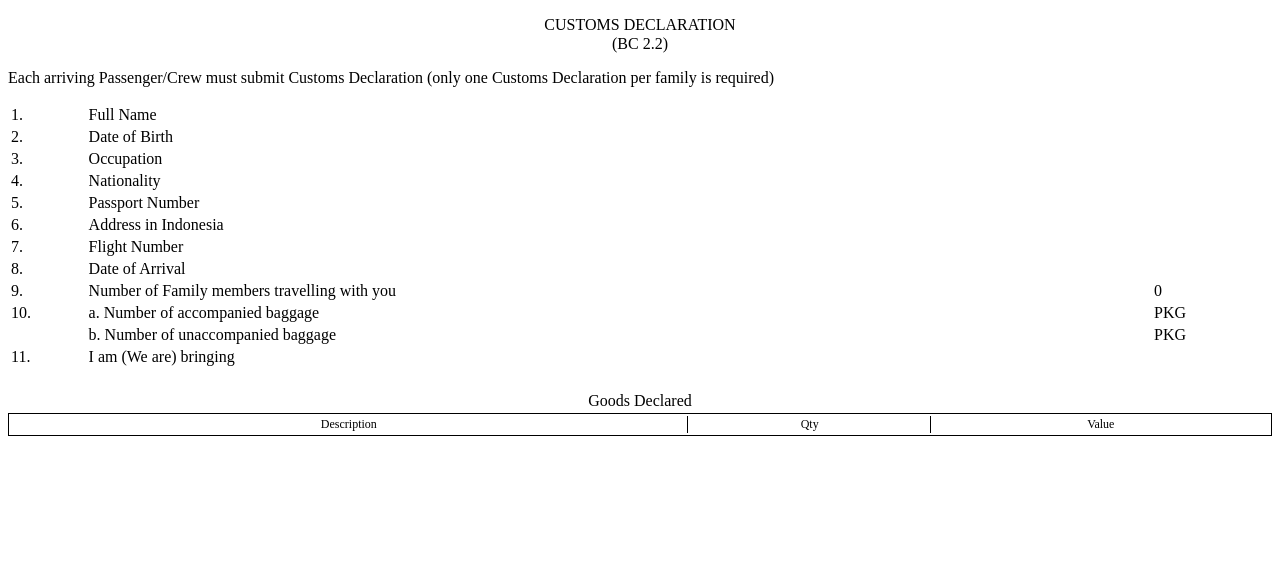
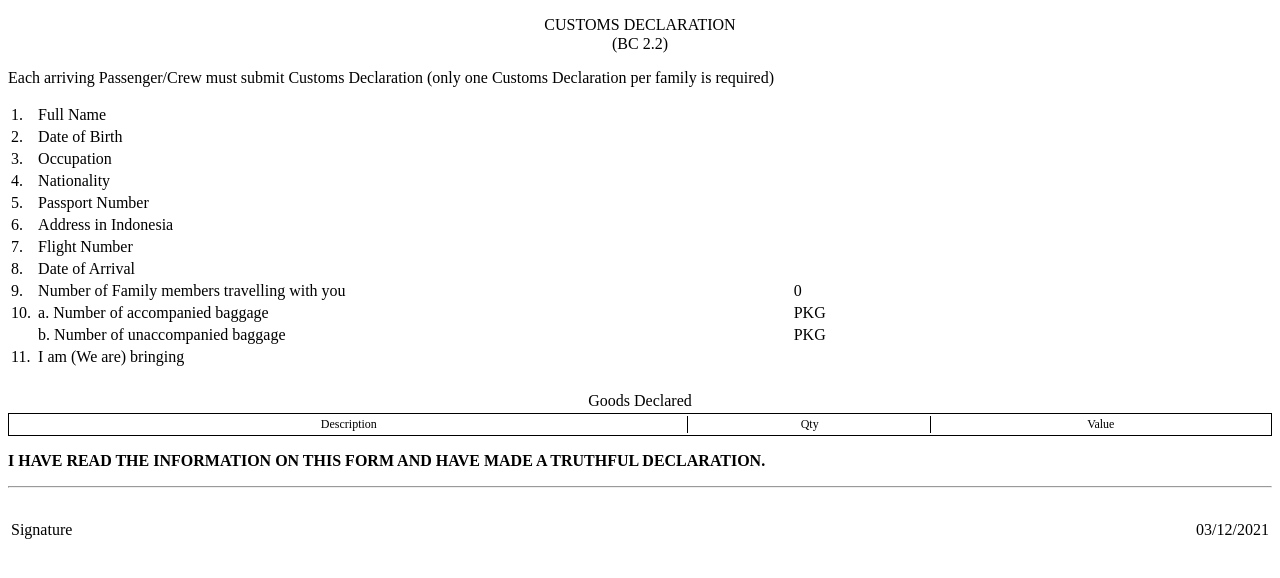
Before and after one commit to robbi1992/ecd, a CodeIgniter app: page /database/index.php/passengers/generate_pdf/1 in a window 1280 px wide. Shown: the top 578 px of the page. Run offline with CodeIgniter, Linux system fonts and the light colour scheme; data comes from the database, SQL or seed files in the repository; data that the repository does not hold is empty.

Commit message:
rev data ecd

```diff
--- a/application/views/passengers_pdf.php
+++ b/application/views/passengers_pdf.php
@@ -8,12 +8,12 @@
     <div id="content-pdf">
         <p class="text-center" style="margin-bottom: -15px;">CUSTOMS DECLARATION</p>
         <p class="text-center">(BC 2.2)</p>
-        <p>Each arriving Passenger/Crew must submit Customs Declaration (only one Customs Declaration per family is required)</p>
+        <p class="text-justify">Each arriving Passenger/Crew must submit Customs Declaration (only one Customs Declaration per family is required)</p>
         <table class="full-width">
             <tr>
-                <td>1.</td>
-                <td>Full Name</td>
-                <td><?= $personal['full_name'];?></td>
+                <td width="2%">1.</td>
+                <td width="60%">Full Name</td>
+                <td width="38%"><?= $personal['full_name'];?></td>
             </tr>
             <tr>
                 <td>2.</td>
@@ -108,6 +108,20 @@
             }
             ?>
         </table>
+        <p class="text-justify"><b>I HAVE READ THE INFORMATION ON THIS FORM AND HAVE MADE A TRUTHFUL DECLARATION.</b></p>
+
+        <!-- bottom -->
+        <hr />
+        <table width="100%">
+            <tr>
+                <td width="50%"><u><?= $personal['full_name'];?></u></td>
+                <td width="50%">&nbsp;</td>
+            </tr>
+            <tr>
+                <td width="50%">Signature</td>
+                <td class="text-right" width="50%"><?= date('d/m/Y'); ?></td>
+            </tr>
+        </table>
     </div>
 
 <script src="/assets/jquery.min.js"></script>
--- a/assets/app/css/bc_pdf.css
+++ b/assets/app/css/bc_pdf.css
@@ -1,5 +1,12 @@
 .text-center {
     text-align: center;
+}
+.text-right {
+    text-align: right;
+}
+
+.text-justify {
+    text-align: justify;
 }
 
 .full-width {
```
